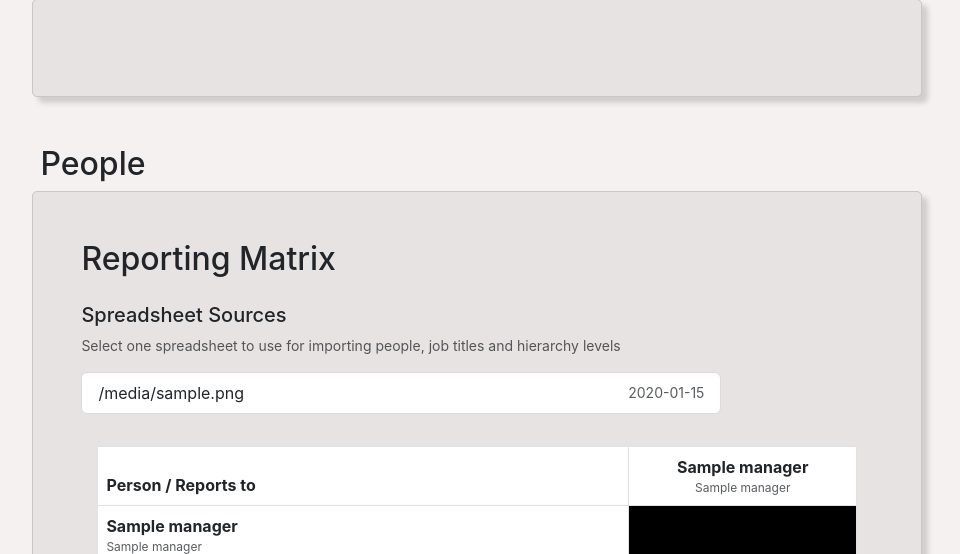
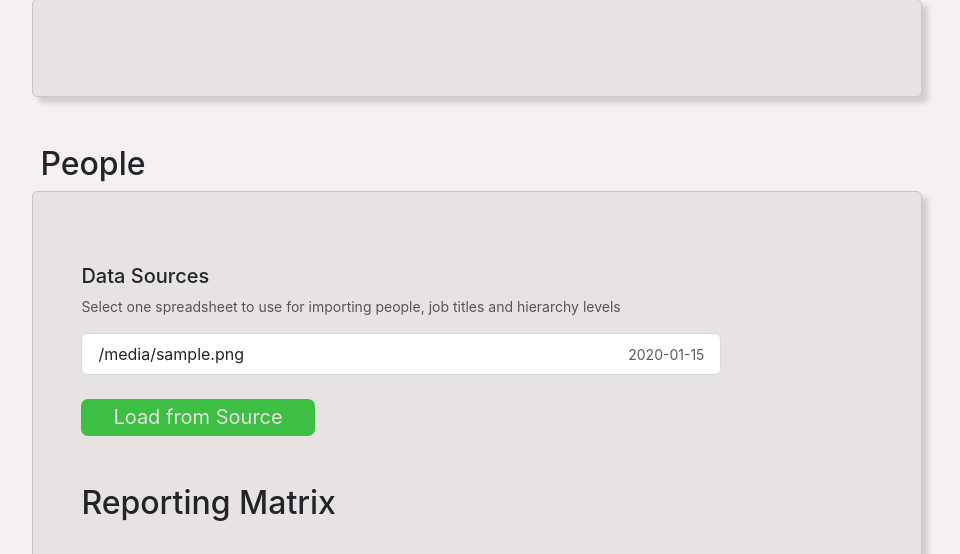
Before and after one commit to PusiaPaker/CDMP, a Flask app: template app/templates/dashboard/dashboard_project.html in a window 1280 px wide. Shown: the part 1647-2201 px from the top of the page, without its empty margins (278-1238 px from the left). Run offline with Flask 3, Linux system fonts and the light colour scheme; the template is opened without the code that fills it: most values are stand-ins (such as "Sample title", 1, 10 or a date in 2020); lists and menus that the app fills with data are empty.

Commit message:
minor visual adjustments, new reusable button component

```diff
--- a/app/static/css/dashboard.css
+++ b/app/static/css/dashboard.css
@@ -155,3 +155,26 @@ TODO: consider actually making the table smaller? if there are too many names it
     border-color: #6d8fcd;
     color: #12376a;
 }
+
+.dashboard-add-data-button{
+    background-color: var(--cdmp-color-main);
+    border-color: var(--cdmp-color-main);
+
+    border-radius: 7px;
+    border: 2px solid var(--cdmp-color-main);
+    color: rgb(230, 223, 223);
+    font-size: 1.25rem;
+
+    transition: all 0.2s ease-in-out;
+
+    padding: 0.25rem 2rem;
+
+    text-decoration: none;
+}
+
+.dashboard-add-data-button:hover{
+    transform: scale(1.05);
+
+    background-color: var(--cdmp-color-main-hover);
+    border-color: var(--cdmp-color-main);
+}
--- a/app/static/css/global.css
+++ b/app/static/css/global.css
@@ -14,4 +14,7 @@ Some CSS classes that are shared across the project
     --cdmp-color-base-background: #f6f1f1;
 
     --cdmp-color-dashboard-panel: #e8e3e3;
+
+    --cdmp-color-generic-button-green: rgb(60, 191, 66);
+    --cdmp-color-generic-button-green-hover: rgb(57, 143, 51);
 }
--- a/app/static/css/reusable.css
+++ b/app/static/css/reusable.css
@@ -1,8 +1,8 @@
 /*
-This file is for reusable classes that may appear in different pages throughout our website
+This file is for reusable classes that may appear in different pages throughout our website.
 */
 
-/* reusable warning message box
+/* REUSABLE WARNING MESSAGE BOX
 
 here's a reusable html component taht you can copy/paste
 
@@ -45,3 +45,33 @@ here's a reusable html component taht you can copy/paste
     color: #2716e3;
     text-decoration: underline;
 }
+
+/* REUSABLE GREEN BUTTON FOR SUBMISSIONS AND STUFF
+
+e.g usage
+
+<a class="generic-green-button me-5" href="{{url_for('projects.add_data_project', project_id=active_project_id)}}">
+    Load from Source
+</a>
+*/
+
+.generic-green-button{
+    display: inline-block;
+    background-color: var(--cdmp-color-generic-button-green);
+
+    border-radius: 7px;
+    color: rgb(230, 223, 223);
+    font-size: 1.25rem;
+
+    transition: all 0.2s ease-in-out;
+
+    padding: 0.2rem 2rem;
+
+    text-decoration: none;
+}
+
+.generic-green-button:hover{
+    transform: scale(1.05);
+
+    background-color: var(--cdmp-color-generic-button-green-hover);
+}
--- a/app/templates/dashboard/dashboard_project.html
+++ b/app/templates/dashboard/dashboard_project.html
@@ -192,9 +192,8 @@
 <div id="org-chart" class="mt-5 section-header">
     <h2 class="ps-2">People</h2>
     <div class="container-fluid dashboard-container m-0 p-5">
-        <h2 class="mb-3">Reporting Matrix</h2>
         <div class="mt-4">
-            <h5 class="mb-2">Spreadsheet Sources</h5>
+            <h5 class="mb-2">Data Sources</h5>
             <p class="small text-muted mb-3">Select one spreadsheet to use for importing people, job titles and hierarchy levels</p>
             {% if xlsx_files %}
             <div id="xlsx-file-list" class="xlsx-file-list list-group">
@@ -211,6 +210,12 @@
             </button>
             {% endfor %}
         </div>
+
+        <br>
+
+        <a class="generic-green-button me-5" href="{{url_for('projects.add_data_project', project_id=active_project_id)}}">
+            Load from Source
+        </a>
         <input type="hidden" id="selected-xlsx-file-id" name="selected_xlsx_file_id" value="">
         {% else %}
         <div class="warning-box" role="alert">
@@ -224,6 +229,7 @@
         </div>
         {% endif %}
     </div>
+    <h2 class="mb-3 mt-5">Reporting Matrix</h2>
         <p class="small text-muted mb-3"></p>
         <div class="reporting-matrix-table-container table-responsive">
             <table class="table table-bordered align-middle text-center reporting-matrix-table">
```
Lines whose indentation alone changed are shown as unchanged.
